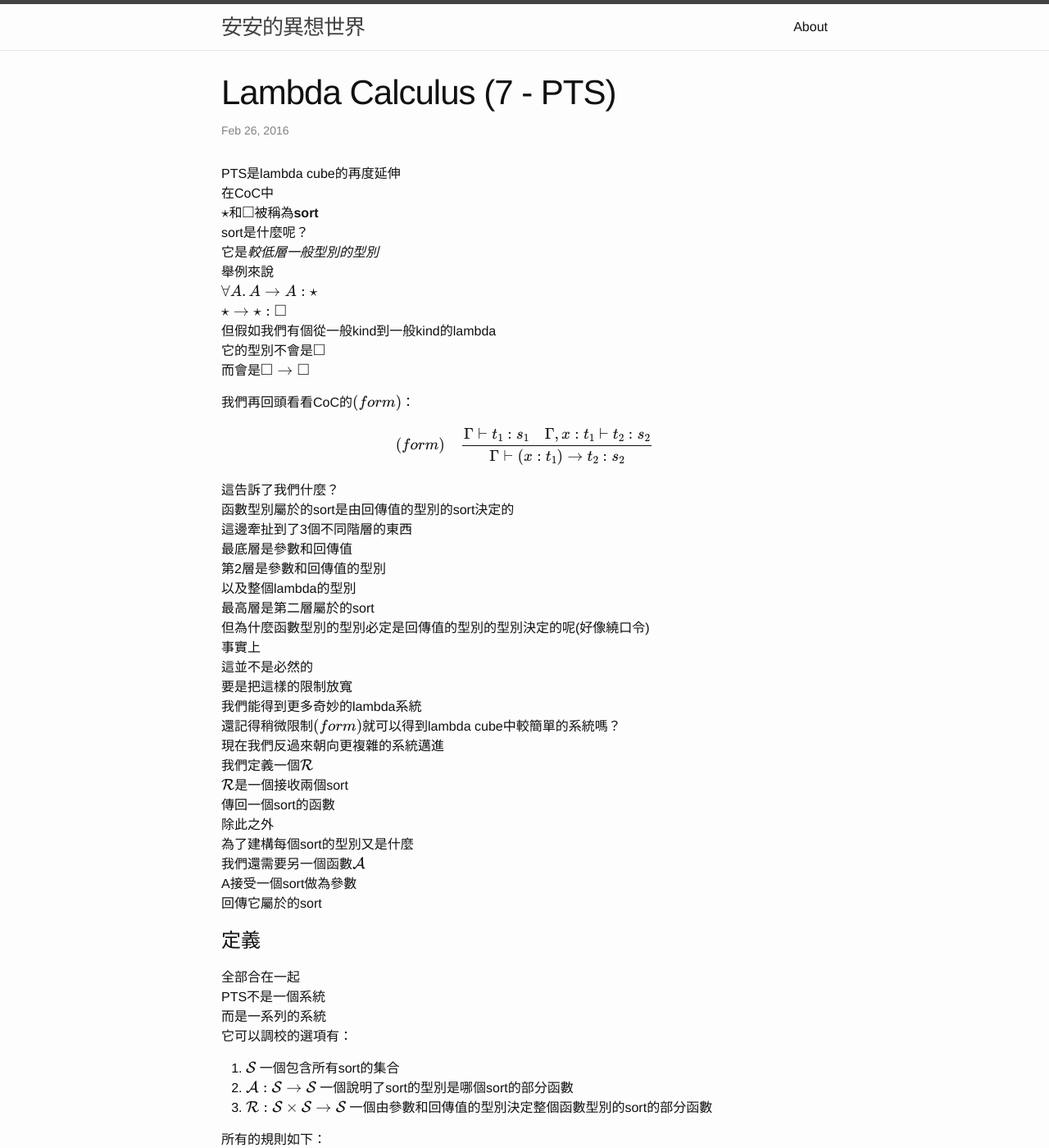
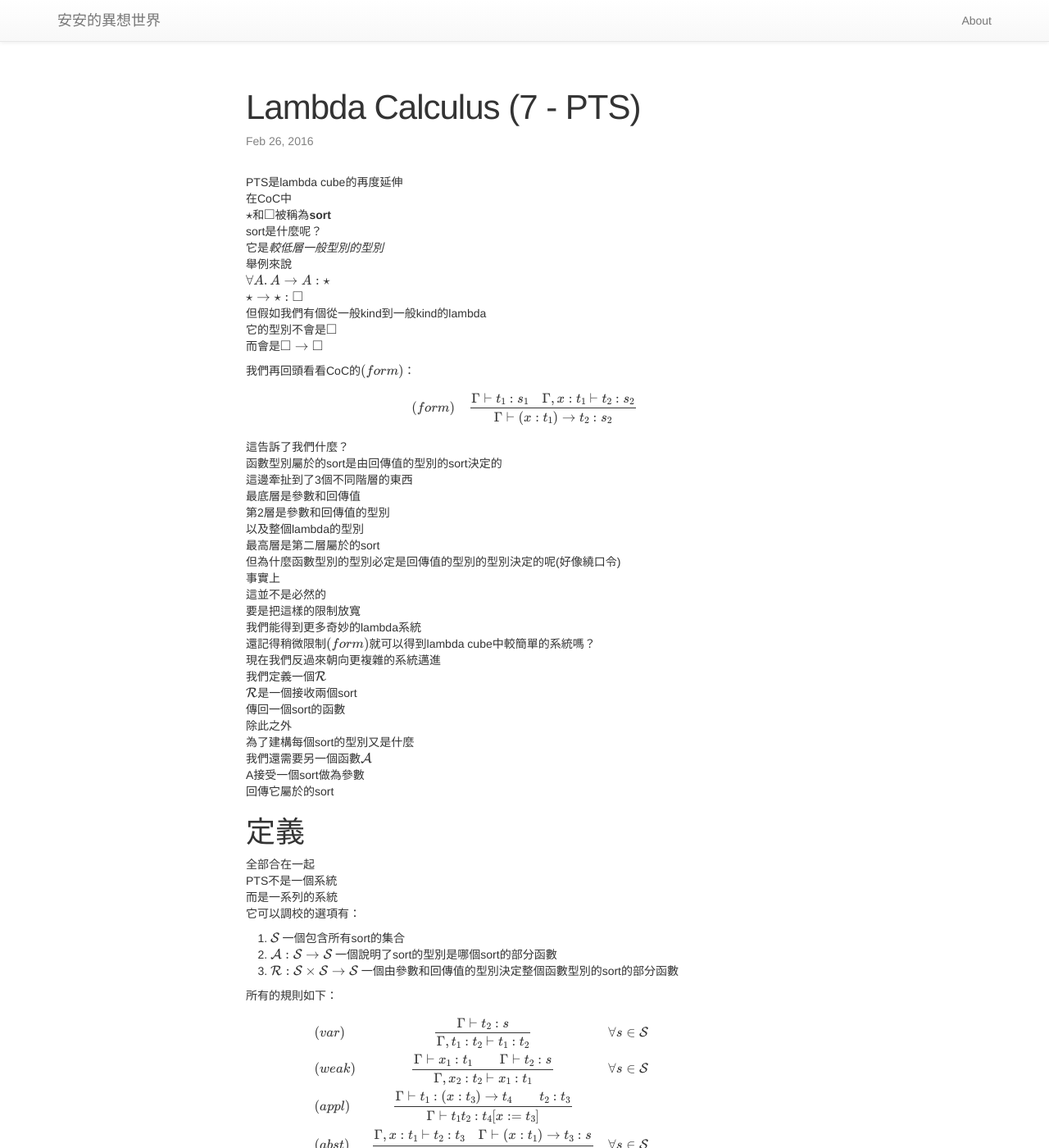
Before and after one commit to AndyShiue/AndyShiue.github.io, a Jekyll site: the page built from _posts/lambda/2016-02-26-PTS.md, in a window 1280 px wide and 1400 px high. Shown: the whole window at 82% size. Built offline with Jekyll 4.4.1, drawn with Linux system fonts in a browser that asks for light colours; formulas are drawn with MathJax 3; comment, search, counter and statistics services are not loaded; some of the changed text lies outside the part shown.

Commit message:
Use Bootstrap.

```diff
--- a/_includes/head.html
+++ b/_includes/head.html
@@ -1,16 +1,30 @@
 <head>
+
     <meta charset="utf-8">
     <meta http-equiv="X-UA-Compatible" content="IE=edge">
     <meta name="viewport" content="width=device-width, initial-scale=1">
 
-  <title>{% if page.title %}{{ site.title | escape }} - {{ page.title | escape }}{% else %}{{ site.title | escape }}{% endif %}</title>
+    <title>
+        {% if page.title %}
+            {{ site.title | escape }} - {{ page.title | escape }}
+        {% else %}
+            {{ site.title | escape }}
+        {% endif %}
+    </title>
     <meta name="description" content="{% if page.excerpt %}{{ page.excerpt | strip_html | strip_newlines | truncate: 160 }}{% else %}{{ site.description }}{% endif %}">
 
     <link rel="stylesheet" href="{{ "/css/main.css" | prepend: site.baseurl }}">
     <link rel="canonical" href="{{ page.url | replace:'index.html','' | prepend: site.baseurl | prepend: site.url }}">
     <link rel="alternate" type="application/rss+xml" title="{{ site.title }}" href="{{ "/feed.xml" | prepend: site.baseurl | prepend: site.url }}">
 
+    <!--Facebook API-->
     <script type="text/javascript" async
         src="https://cdn.mathjax.org/mathjax/latest/MathJax.js?config=TeX-MML-AM_CHTML">
     </script>
+
+    <!--Bootstrap-->
+    <link rel="stylesheet" href="https://maxcdn.bootstrapcdn.com/bootstrap/3.3.6/css/bootstrap.min.css" integrity="sha384-1q8mTJOASx8j1Au+a5WDVnPi2lkFfwwEAa8hDDdjZlpLegxhjVME1fgjWPGmkzs7" crossorigin="anonymous">
+    <link rel="stylesheet" href="https://maxcdn.bootstrapcdn.com/bootstrap/3.3.6/css/bootstrap-theme.min.css" integrity="sha384-fLW2N01lMqjakBkx3l/M9EahuwpSfeNvV63J5ezn3uZzapT0u7EYsXMjQV+0En5r" crossorigin="anonymous">
+    <script src="https://maxcdn.bootstrapcdn.com/bootstrap/3.3.6/js/bootstrap.min.js" integrity="sha384-0mSbJDEHialfmuBBQP6A4Qrprq5OVfW37PRR3j5ELqxss1yVqOtnepnHVP9aJ7xS" crossorigin="anonymous"></script>
+
 </head>
--- a/_includes/header.html
+++ b/_includes/header.html
@@ -1,27 +1,23 @@
-<header class="site-header">
+<nav class="navbar navbar-default navbar-fixed-top">
 
-  <div class="wrapper">
+    <div class="container">
 
-    <a class="site-title" href="{{ site.baseurl }}/">{{ site.title }}</a>
+        <div class="navbar-header">
+            <a class="navbar-brand" href="{{ site.baseurl }}/">{{ site.title }}</a>
+        </div>
 
-    <nav class="site-nav">
-      <a href="#" class="menu-icon">
-        <svg viewBox="0 0 18 15">
-          <path fill="#424242" d="M18,1.484c0,0.82-0.665,1.484-1.484,1.484H1.484C0.665,2.969,0,2.304,0,1.484l0,0C0,0.665,0.665,0,1.484,0 h15.031C17.335,0,18,0.665,18,1.484L18,1.484z"/>
-          <path fill="#424242" d="M18,7.516C18,8.335,17.335,9,16.516,9H1.484C0.665,9,0,8.335,0,7.516l0,0c0-0.82,0.665-1.484,1.484-1.484 h15.031C17.335,6.031,18,6.696,18,7.516L18,7.516z"/>
-          <path fill="#424242" d="M18,13.516C18,14.335,17.335,15,16.516,15H1.484C0.665,15,0,14.335,0,13.516l0,0 c0-0.82,0.665-1.484,1.484-1.484h15.031C17.335,12.031,18,12.696,18,13.516L18,13.516z"/>
-        </svg>
-      </a>
-
-      <div class="trigger">
+        <div class="collapse navbar-collapse">
+            <ul class="nav navbar-nav navbar-right">
                 {% for my_page in site.pages %}
                     {% if my_page.title %}
+                        <li>
                             <a class="page-link" href="{{ my_page.url | prepend: site.baseurl }}">{{ my_page.title }}</a>
+                        </li>
                     {% endif %}
                 {% endfor %}
+            </ul>
         </div>
-    </nav>
 
     </div>
 
-</header>
+</nav>
--- a/_layouts/default.html
+++ b/_layouts/default.html
@@ -5,6 +5,7 @@
 
     <body>
 
+        <!--The Facebook Like Button-->
         <div id="fb-root"></div>
         <script>(function(d, s, id) {
             var js, fjs = d.getElementsByTagName(s)[0];
--- a/css/main.scss
+++ b/css/main.scss
@@ -51,3 +51,12 @@
         "layout",
         "syntax-highlighting"
 ;
+
+body {
+  padding-top: 60px;
+}
+@media (max-width: 979px) {
+  body {
+    padding-top: 0px;
+  }
+}
```
Also changed, not shown: _posts/lambda/2016-02-26-PTS.md (+1 -1 lines), _posts/lambda/2016-02-27-universes.md (added, +7 -0 lines), index.html (+23 -14 lines). Lines whose indentation alone changed are shown as unchanged.
